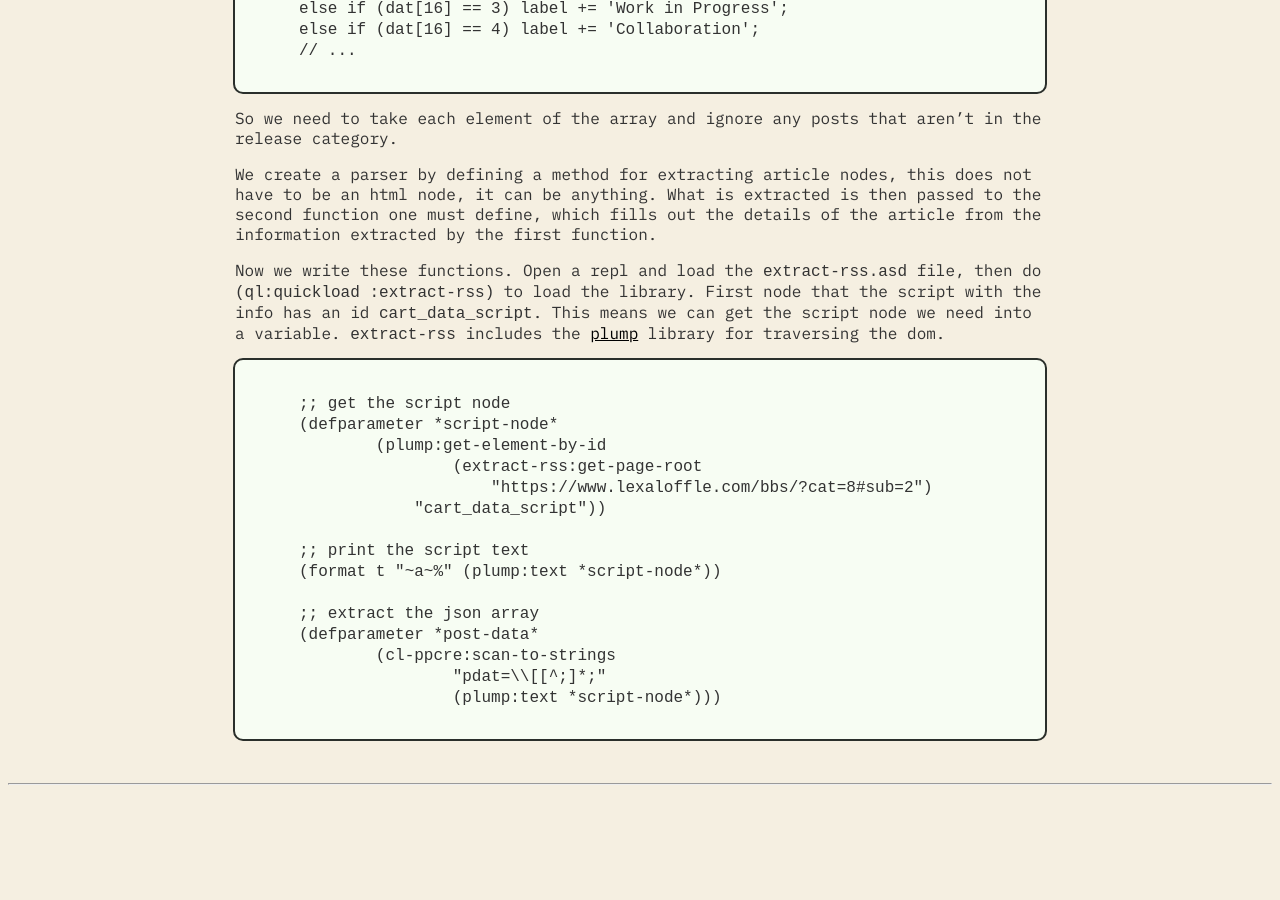
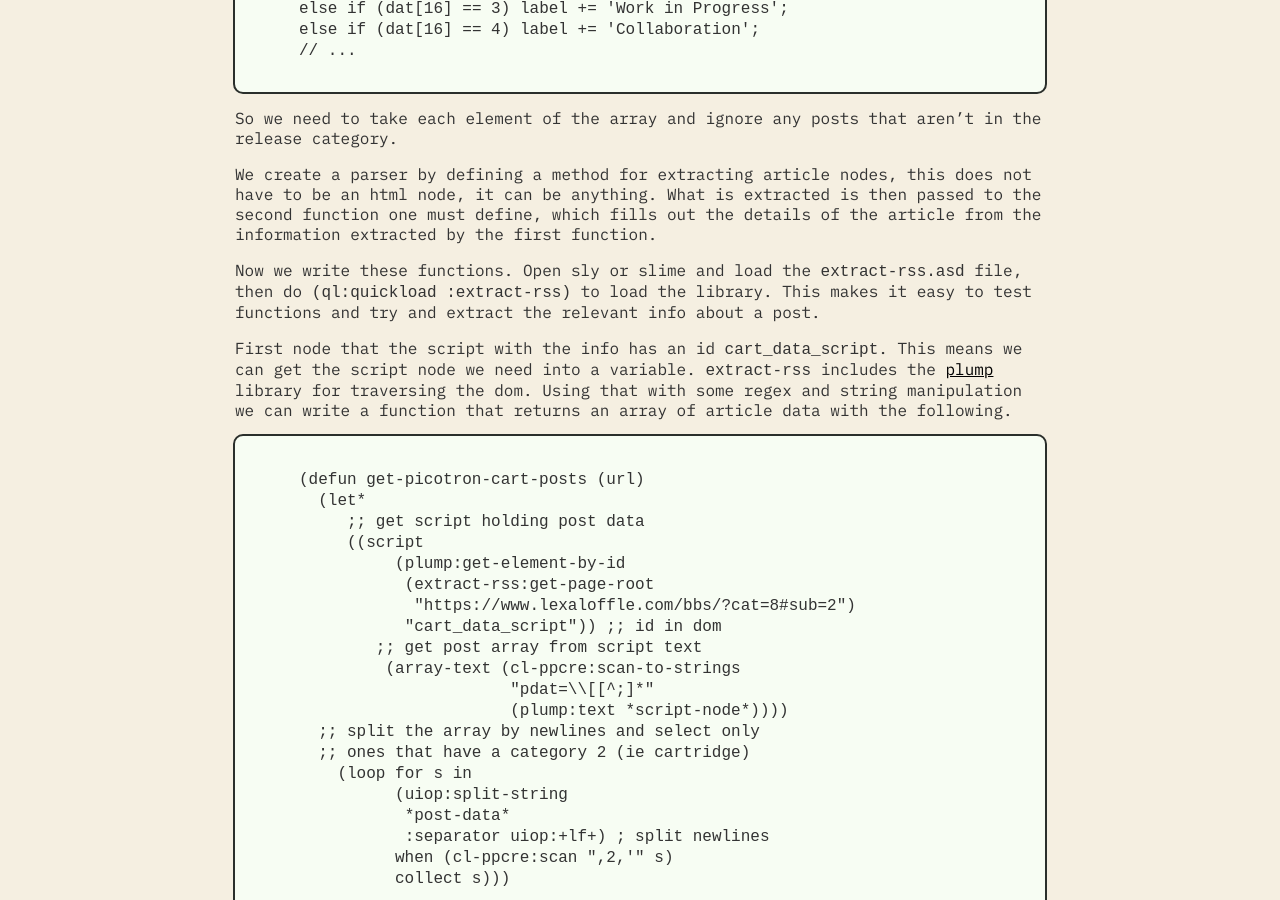
Before and after one commit to NoamZeise/pages, a Jekyll site: the page built from drafts/rss-extract.md, in a window 1280 px wide and 900 px high, scrolled down 1768 px. Built offline with Jekyll 4.4.1, drawn with Linux system fonts in a browser that asks for light colours; before the commit the page ends 2561 px from its top, so only the background shows below that.

Commit message:
progess on extract-rss draft

````diff
--- a/drafts/rss-extract.md
+++ b/drafts/rss-extract.md
@@ -94,27 +94,35 @@ What is extracted is then passed to the second function one must define,
 which fills out the details of the article from the information extracted
 by the first function.
 
-Now we write these functions. Open a repl and load the `extract-rss.asd` file,
+Now we write these functions. Open sly or slime and load the `extract-rss.asd` file,
 then do `(ql:quickload :extract-rss)` to load the library.
+This makes it easy to test functions and try and extract the relevant info about a post.
+
 First node that the script with the info has an id `cart_data_script`.
 This means we can get the script node we need into a variable.
 `extract-rss` includes the [plump](https://github.com/Shinmera/plump)
-library for traversing the dom.
+library for traversing the dom. Using that with some regex and string manipulation
+we can write a function that returns an array of article data with the following.
 
 ```lisp
-;; get the script node
-(defparameter *script-node*
-	(plump:get-element-by-id
-		(extract-rss:get-page-root
-		    "https://www.lexaloffle.com/bbs/?cat=8#sub=2")
-	    "cart_data_script"))
-
-;; print the script text
-(format t "~a~%" (plump:text *script-node*))
-
-;; extract the json array
-(defparameter *post-data*
-	(cl-ppcre:scan-to-strings
-		"pdat=\\[[^;]*;"
-		(plump:text *script-node*)))
+(defun get-picotron-cart-posts (url)
+  (let*
+     ;; get script holding post data
+     ((script
+	  (plump:get-element-by-id
+	   (extract-rss:get-page-root
+	    "https://www.lexaloffle.com/bbs/?cat=8#sub=2")
+	   "cart_data_script")) ;; id in dom
+	;; get post array from script text
+	 (array-text (cl-ppcre:scan-to-strings
+		      "pdat=\\[[^;]*"
+		      (plump:text *script-node*))))
+  ;; split the array by newlines and select only
+  ;; ones that have a category 2 (ie cartridge)
+    (loop for s in
+	  (uiop:split-string
+	   *post-data*
+	   :separator uiop:+lf+) ; split newlines
+	  when (cl-ppcre:scan ",2,'" s)
+	  collect s)))
 ```
````
